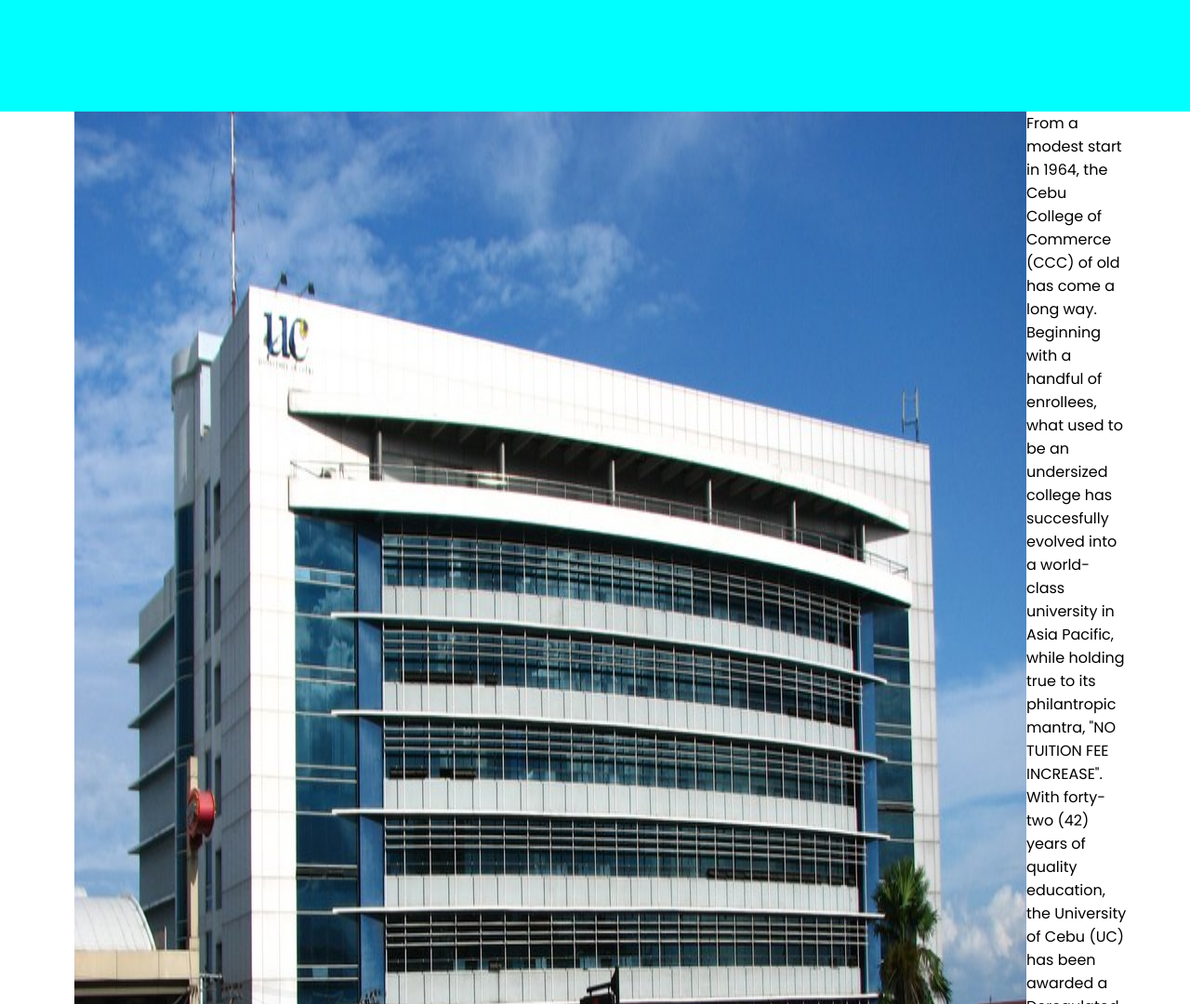
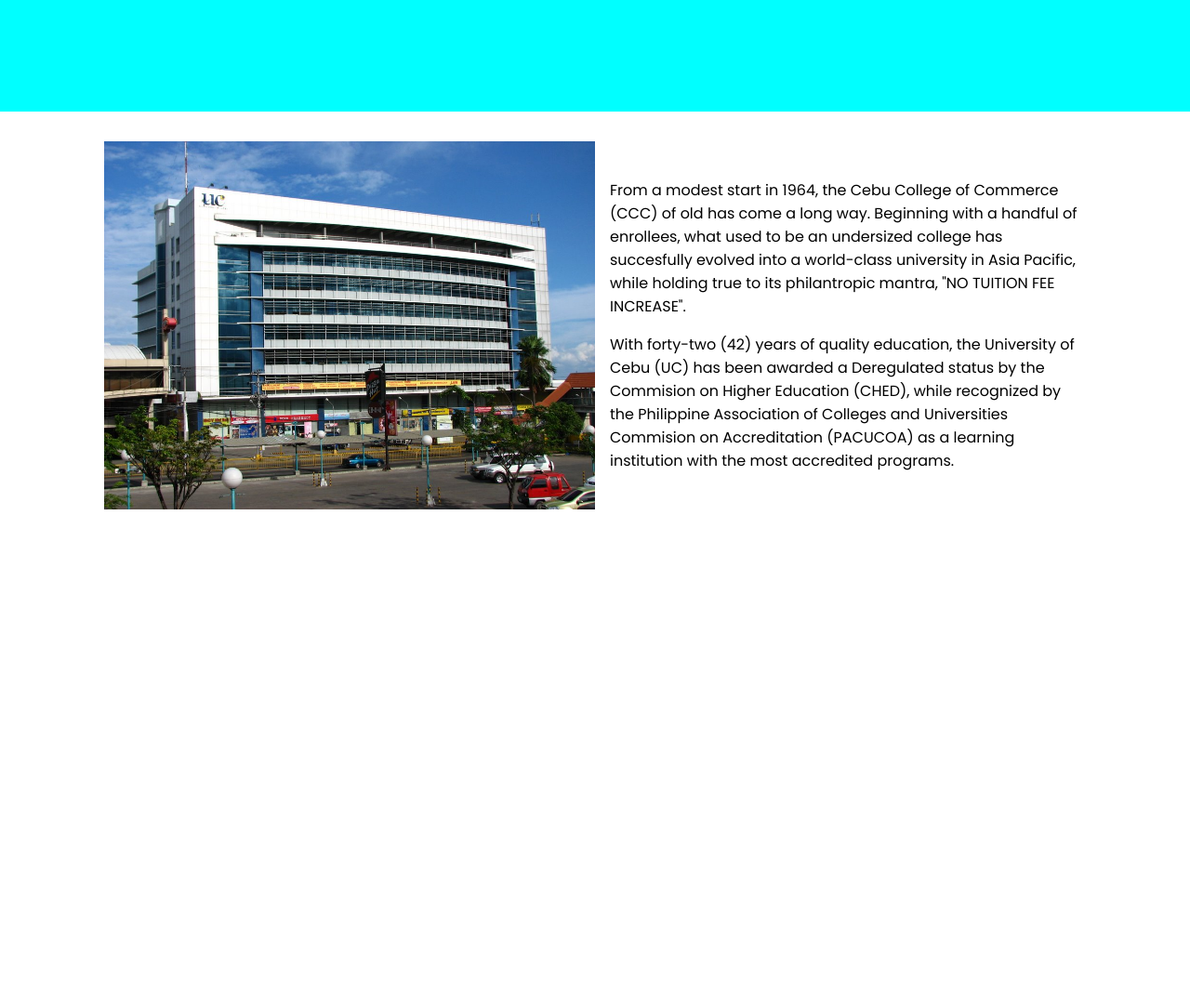
Before and after one commit to alexpqbt/webdev-final, a plain HTML site: page index.html in a window 1280 px wide. Shown: the part 560-1640 px from the top of the page at 93% size. After the commit the page ends 1140 px from the top, so only its background shows below. Drawn offline with Linux system fonts and the light colour scheme.

Commit message:
add about uc with style

```diff
--- a/css/style.css
+++ b/css/style.css
@@ -5,6 +5,7 @@
 ::before {
     margin: 0;
     padding: 0;
+    box-sizing: border-box;
 }
 
 .fixed-width {
@@ -24,7 +25,7 @@ header {
     flex-direction: column;
     align-items: center;
 
-    width: 100vw;
+    width: 100%;
     height: 85vh;
 
     background-color: aqua;
@@ -66,10 +67,21 @@ nav ul {
     gap: 1rem;
 }
 
-section {
+.about-uc {
     display: flex;
+    align-items: center;
+    gap: 1rem;
+
+    padding: 2rem;
 }
 
-.about-uc {
+.about-uc img {
+    width: 50%;
+    height: auto;
+}
 
+.about-text {
+    display: flex;
+    flex-flow: column wrap;
+    gap: 1rem;
 }
--- a/index.html
+++ b/index.html
@@ -23,18 +23,23 @@
     </header>
     <section class="fixed-width about-uc">
       <img src="img/University-of-Cebu.jpg" alt="" />
+      <div class="about-text">
         <p>
           From a modest start in 1964, the Cebu College of Commerce (CCC) of old
           has come a long way. Beginning with a handful of enrollees, what used to
           be an undersized college has succesfully evolved into a world-class
           university in Asia Pacific, while holding true to its philantropic
-        mantra, "NO TUITION FEE INCREASE". With forty-two (42) years of quality
+          mantra, "NO TUITION FEE INCREASE".
+        </p>
+        <p>
+          With forty-two (42) years of quality
           education, the University of Cebu (UC) has been awarded a Deregulated
           status by the Commision on Higher Education (CHED), while recognized by
           the Philippine Association of Colleges and Universities Commision on
           Accreditation (PACUCOA) as a learning institution with the most
           accredited programs.
         </p>
+      </div>
     </section>
   </body>
 </html>
```
Lines whose indentation alone changed are shown as unchanged.
